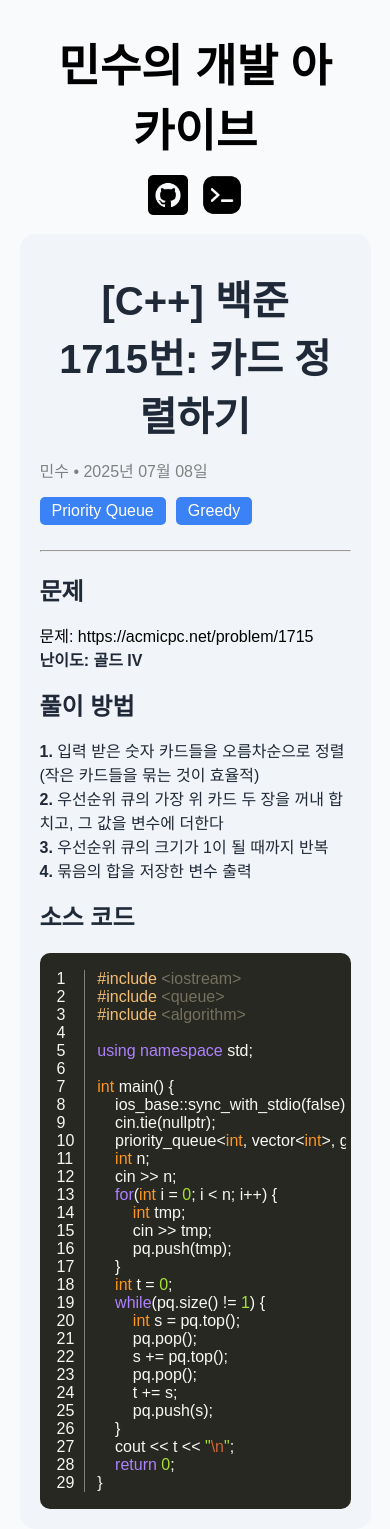
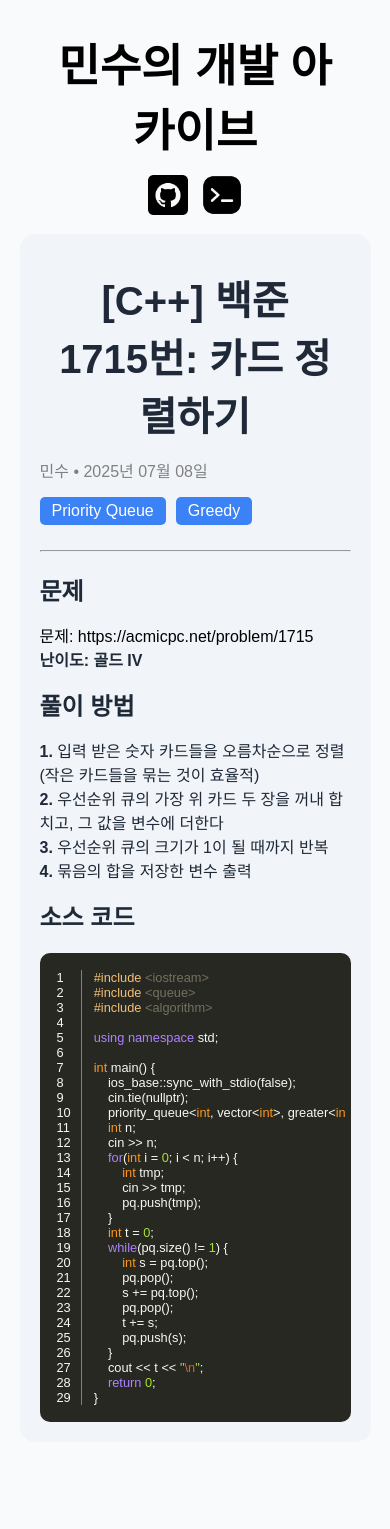
Before and after one commit to minsk601/minsk601.github.io, a Jekyll site: the page built from _posts/2025-07-10-PS-BOJ1715.markdown, in a window 390 px wide. Built offline with Jekyll 4.4.1, drawn with Linux system fonts in a browser that asks for light colours; some web fonts are replaced; comment, search, counter and statistics services are not loaded; after the commit the page ends 1442 px from its top, so only the background shows below that.

Commit message:
Edit | style.css

```diff
--- a/assets/css/style.css
+++ b/assets/css/style.css
@@ -154,4 +154,9 @@ hr {
     .contents-list li {
         width: 90%;
     }
+
+    .highlight {
+        font-size: 0.8rem;
+        padding: 0.8rem;
+    }
 }
```
